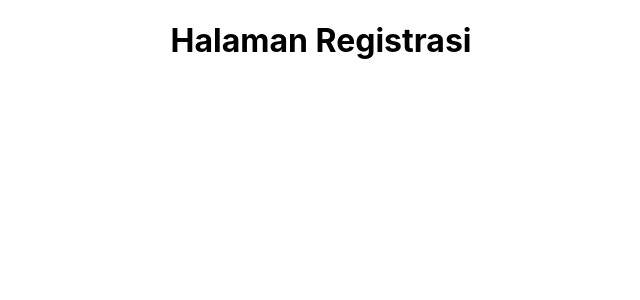
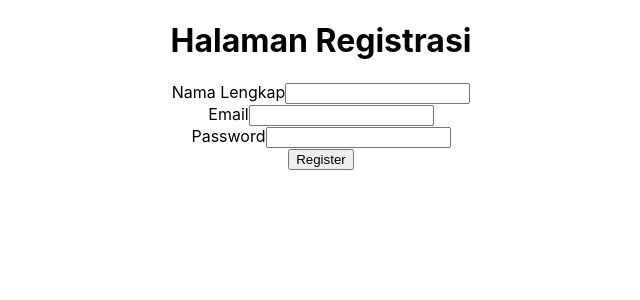
Before and after one commit to chestayurcel/MyShift, a React (Create React App) app in the folder client/: page /register in a window 1280 px wide. Shown: the top 300 px of the page, without its empty margins (319-959 px from the left). Built offline with nearby package versions, Linux system fonts and the light colour scheme; the HTML template or start-up script is replaced by a standard one.

Commit message:
nambahin protected route

```diff
--- a/client/src/App.js
+++ b/client/src/App.js
@@ -2,6 +2,7 @@ import { BrowserRouter as Router, Routes, Route, Link } from 'react-router-dom';
 import LoginPage from './pages/LoginPage';
 import RegisterPage from './pages/RegisterPage';
 import DashboardPage from './pages/DashboardPage';
+import ProtectedRoute from './components/ProtectedRoute';
 import './App.css';
 
 function HomePage() {
@@ -28,7 +29,11 @@ function App() {
           <Route path="/" element={<HomePage />} />
           <Route path="/login" element={<LoginPage />} />
           <Route path="/register" element={<RegisterPage />} />
-          <Route path="/dashboard" element={<DashboardPage />} />
+          <Route path="/dashboard" element={
+            <ProtectedRoute>
+              <DashboardPage />
+            </ProtectedRoute>
+          } />
         </Routes>
       </div>
     </Router>
--- /dev/null
+++ b/client/src/components/ProtectedRoute.js
@@ -0,0 +1,14 @@
+import React from 'react';
+import { Navigate } from 'react-router-dom';
+
+const ProtectedRoute = ({ children }) => {
+  const token = localStorage.getItem('userToken');
+
+  if (!token) {
+    return <Navigate to="/login" />;
+  }
+
+  return children;
+};
+
+export default ProtectedRoute;
--- a/client/src/pages/RegisterPage.js
+++ b/client/src/pages/RegisterPage.js
@@ -1,10 +1,76 @@
-import React from 'react';
+import React, { useState } from 'react';
+import { useNavigate } from 'react-router-dom';
+import authService from '../services/authService';
 
 const RegisterPage = () => {
+  const [nama_lengkap, setNamaLengkap] = useState('');
+  const [email, setEmail] = useState('');
+  const [password, setPassword] = useState('');
+  const [message, setMessage] = useState('');
+  const navigate = useNavigate();
+
+  const handleRegister = async (e) => {
+    e.preventDefault();
+    setMessage('');
+
+    try {
+      await authService.register(nama_lengkap, email, password);
+      alert('Registrasi berhasil! Silakan login.');
+      navigate('/login');
+    } catch (error) {
+      const resMessage =
+        (error.response &&
+          error.response.data &&
+          error.response.data.message) ||
+        error.message ||
+        error.toString();
+      setMessage(resMessage);
+    }
+  };
+
   return (
     <div>
       <h1>Halaman Registrasi</h1>
-      {/* Form registrasi akan kita buat di sini nanti */}
+      <form onSubmit={handleRegister}>
+        <div>
+          <label htmlFor="nama_lengkap">Nama Lengkap</label>
+          <input
+            type="text"
+            id="nama_lengkap"
+            value={nama_lengkap}
+            onChange={(e) => setNamaLengkap(e.target.value)}
+            required
+          />
+        </div>
+        <div>
+          <label htmlFor="email">Email</label>
+          <input
+            type="email"
+            id="email"
+            value={email}
+            onChange={(e) => setEmail(e.target.value)}
+            required
+          />
+        </div>
+        <div>
+          <label htmlFor="password">Password</label>
+          <input
+            type="password"
+            id="password"
+            value={password}
+            onChange={(e) => setPassword(e.target.value)}
+            required
+          />
+        </div>
+        <div>
+          <button type="submit">Register</button>
+        </div>
+      </form>
+      {message && (
+        <div style={{ color: 'red', marginTop: '10px' }}>
+          {message}
+        </div>
+      )}
     </div>
   );
 };
```
